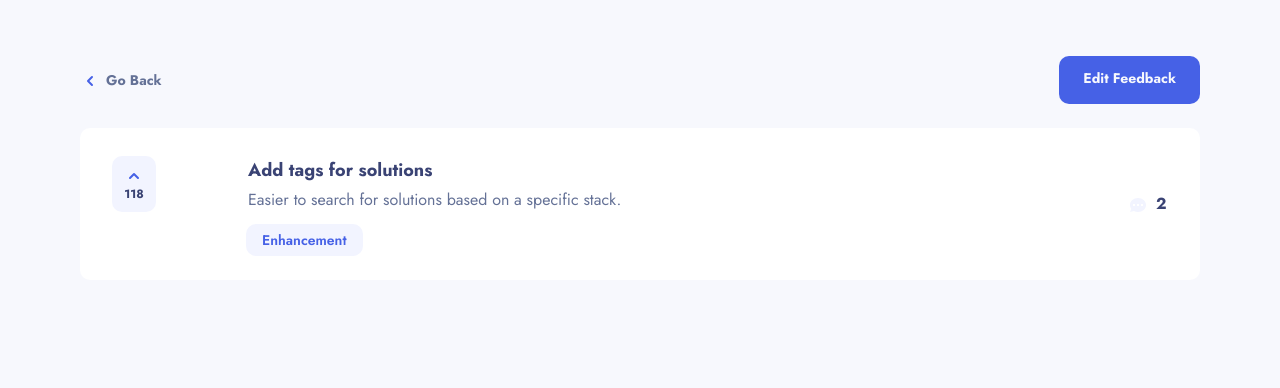
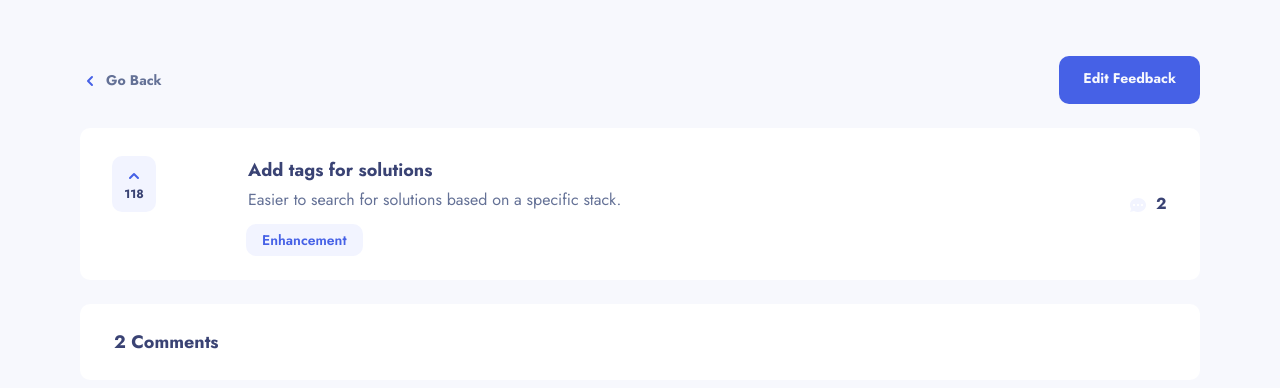
Before and after one commit to lianetvazquez93/product-feedback-app, a React (Create React App) app: page /details/1 in a window 1280 px wide. Shown: the top 388 px of the page. Built offline with nearby package versions, Linux system fonts and the light colour scheme; data requests are answered from the project's data file.

Commit message:
create comment-card and comments-list

```diff
--- /dev/null
+++ b/src/components/CommentCard.tsx
@@ -0,0 +1,7 @@
+import React from 'react';
+
+const CommentCard: React.FC = () => {
+  return <div>Comment Card</div>;
+};
+
+export default CommentCard;
--- /dev/null
+++ b/src/components/CommentsList.tsx
@@ -0,0 +1,18 @@
+import React from 'react';
+import { Comment } from '../pages/Suggestions';
+
+interface CommentsListProps {
+  comments: Comment[];
+}
+
+const CommentsList: React.FC<CommentsListProps> = ({ comments }) => {
+  return (
+    <div className="bg-white rounded-large mt-6 py-6">
+      <span className="ml-5 pl-1 md:ml-8 md:pl-0.5 text-indigo text-lg font-bold">
+        {comments.length === 1 ? '1 Comment' : `${comments.length} Comments`}
+      </span>
+    </div>
+  );
+};
+
+export default CommentsList;
--- a/src/pages/FeedbackDetail.tsx
+++ b/src/pages/FeedbackDetail.tsx
@@ -2,8 +2,8 @@ import axios from 'axios';
 import React, { useState, useEffect } from 'react';
 import { useParams, Link } from 'react-router-dom';
 import { ProductRequest } from './Suggestions';
-import EmptySuggestions from '../components/EmptySuggestions';
 import ProductRequestCard from '../components/ProductRequestCard';
+import CommentsList from '../components/CommentsList';
 
 const FeedbackDetail: React.FC = () => {
   const [productRequest, setProductRequest] = useState<ProductRequest>();
@@ -18,7 +18,11 @@ const FeedbackDetail: React.FC = () => {
   });
 
   if (!productRequest) {
-    return <EmptySuggestions />;
+    return (
+      <div className="flex justify-center items-center">
+        <div className="animate-spin rounded-full h-32 w-32 border-t-2 border-b-2 border-purple"></div>
+      </div>
+    );
   }
 
   return (
@@ -44,6 +48,7 @@ const FeedbackDetail: React.FC = () => {
       <div className="flex w-full justify-center mt-6">
         <ProductRequestCard request={productRequest} />
       </div>
+      {productRequest.comments ? <CommentsList comments={productRequest.comments} /> : <div className="hidden"></div>}
     </div>
   );
 };
```
Also changed, not shown: src/pages/Suggestions.tsx (+8 -1 lines).
